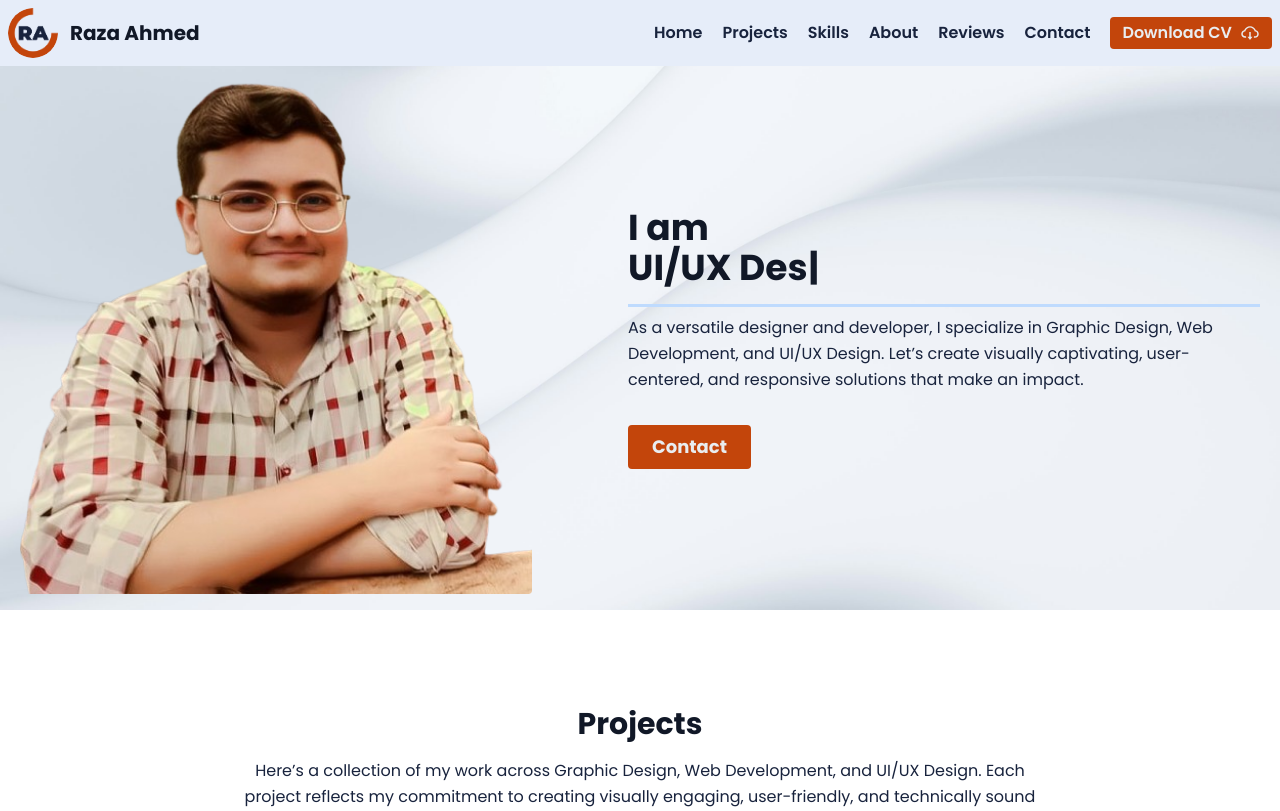
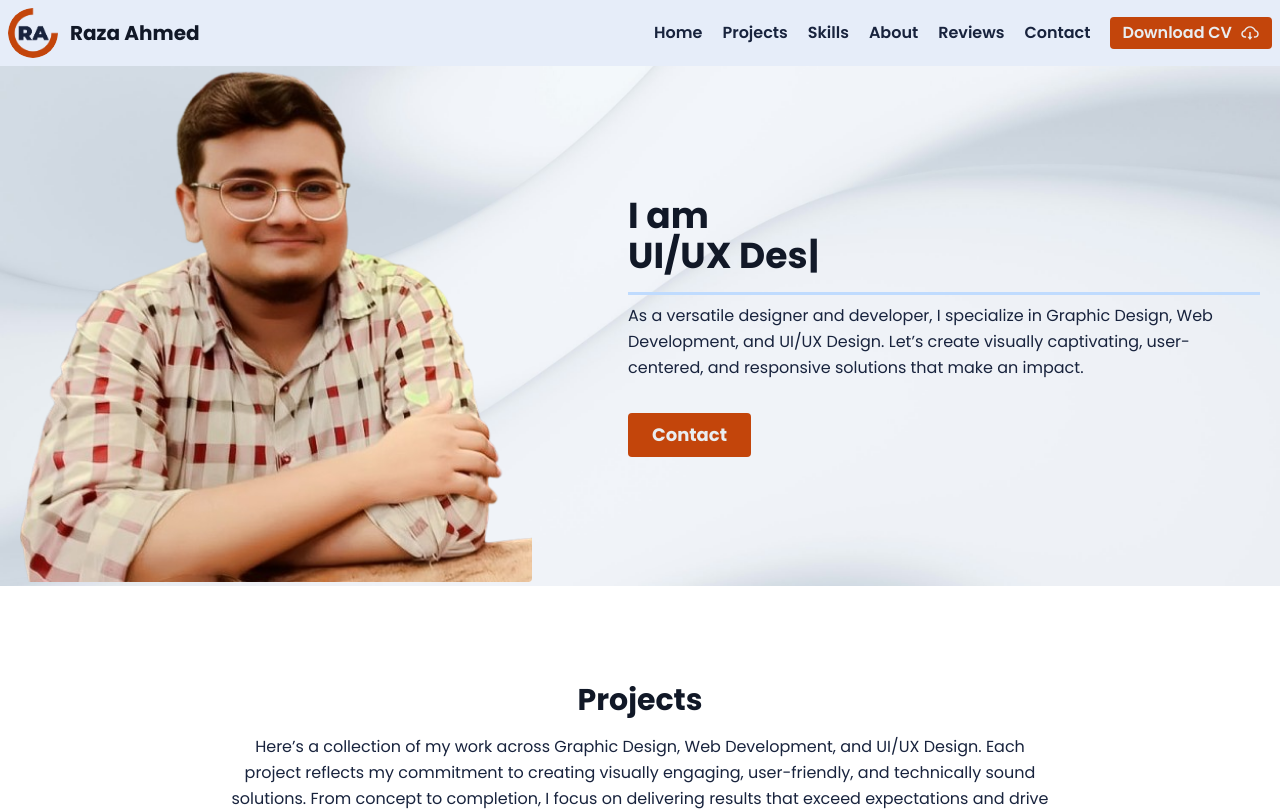
Before and after one commit to raza-ahmed-khan360/next-js-milestone-02-project-02, a Next.js app: page / in a window 1280 px wide. Shown: the top 811 px of the page. Built offline with nearby package versions, Linux system fonts and the light colour scheme.

Commit message:
Hero.tsx

```diff
--- a/app/components/Hero.tsx
+++ b/app/components/Hero.tsx
@@ -8,7 +8,7 @@
   return (
     <div>
       <section className="text-brand-text body-font bg-fixed bg-cover bg-center custom-image">
-        <div className="container mx-auto flex px-5 py-4 md:flex-row flex-col items-center">
+        <div className="container mx-auto flex px-5 py-1 md:flex-row flex-col items-center">
           <div className="lg:max-w-lg lg:w-full md:w-1/2 w-5/6 mb-10 md:mb-0">
             <Image
               className="object-cover object-center rounded"
```
